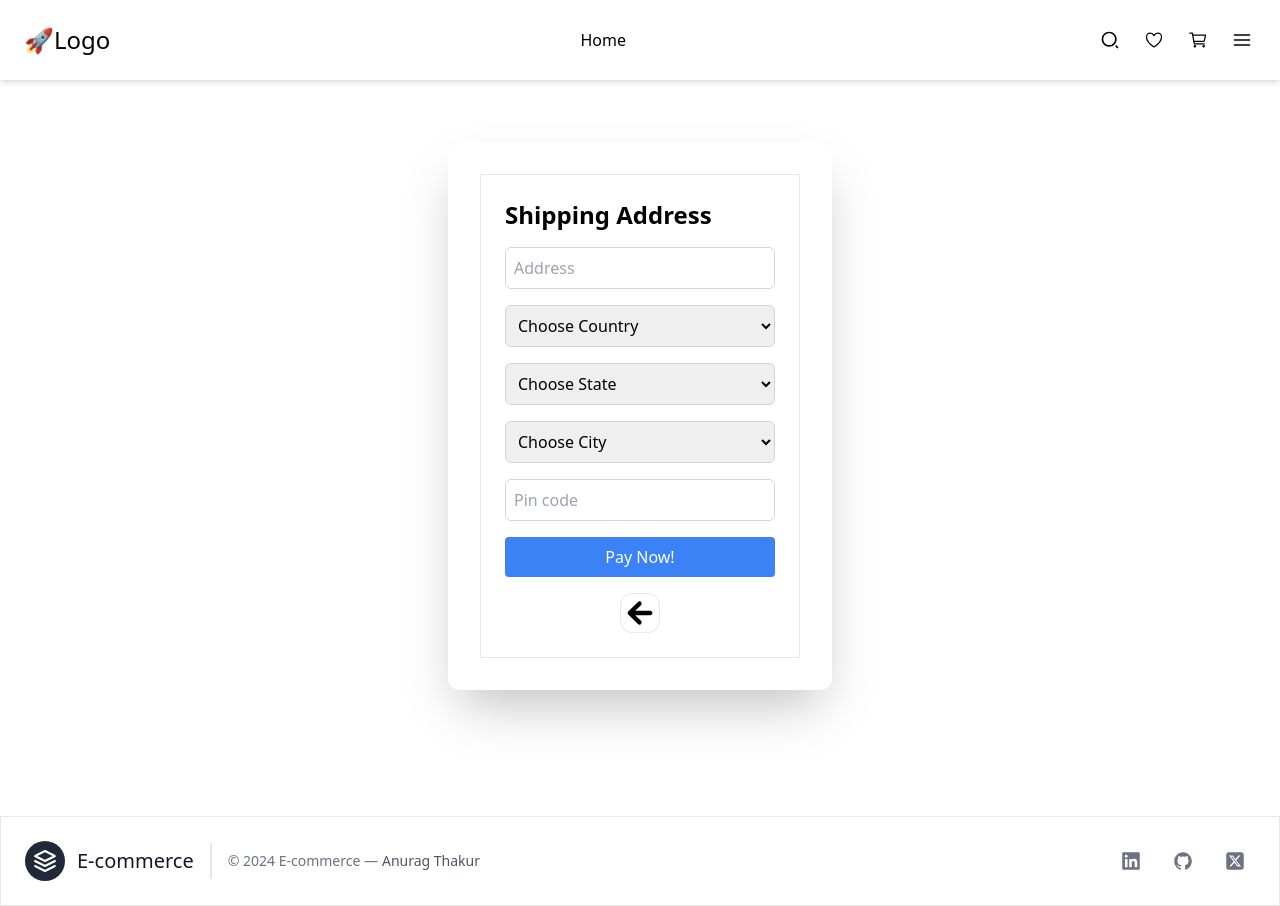
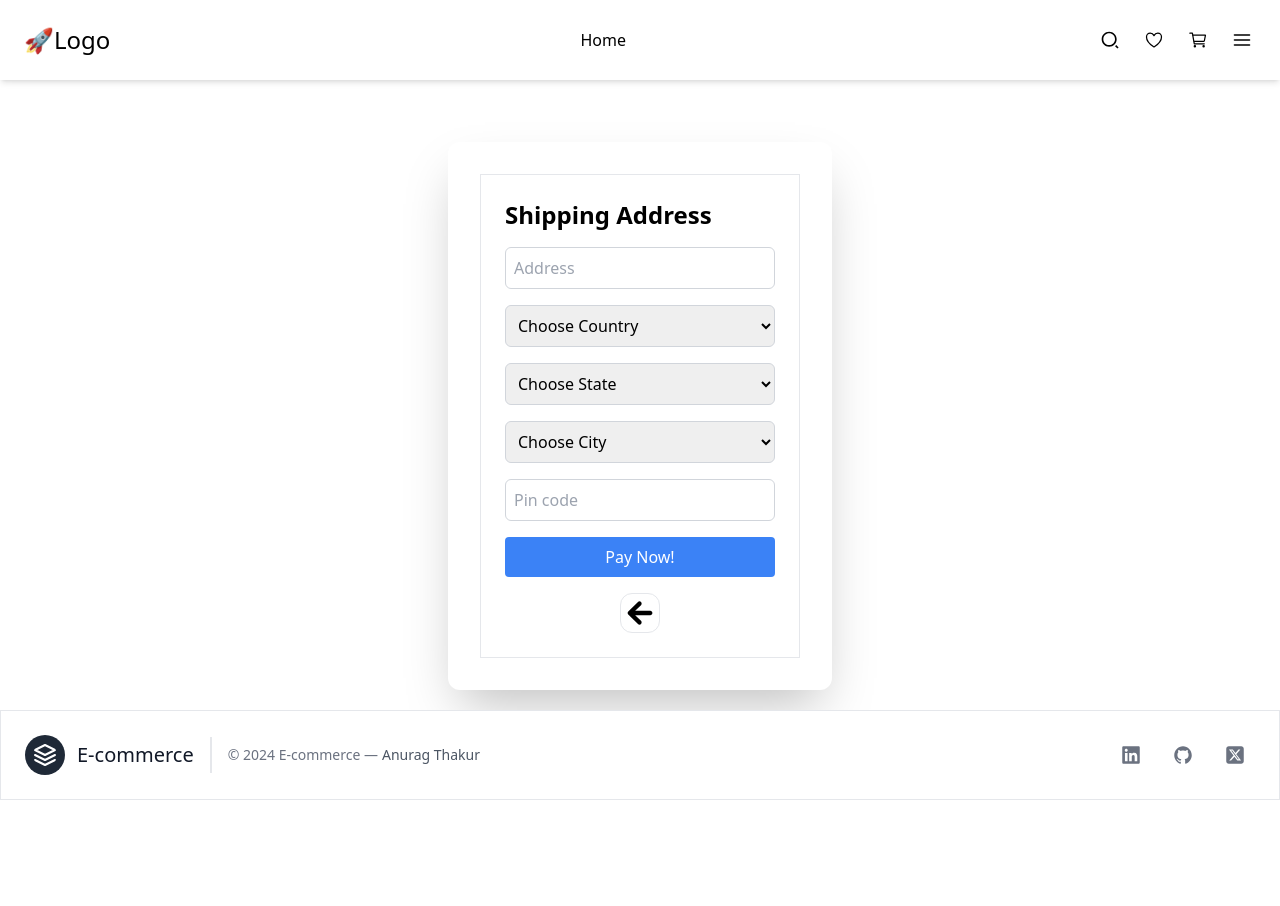
Before and after one commit to AnuragTh09/Ecommerce-website, a React (Vite) app in the folder Frontend/: page /shipping in a window 1280 px wide. After the commit the page ends 816 px from the top, so only its background shows below. Built offline with nearby package versions, Linux system fonts and the light colour scheme.

Commit message:
update Footer component

```diff
--- a/Frontend/src/components/Footer.jsx
+++ b/Frontend/src/components/Footer.jsx
@@ -3,13 +3,14 @@ import { IoLogoGithub } from "react-icons/io";
 import { FaLinkedin } from "react-icons/fa";
 import { FaSquareXTwitter } from "react-icons/fa6";
 import '../index.css'
+import { Link } from "react-router-dom";
 
 const Footer = () => {
   return (
-    <div className="footer-container  ">
+    <div className="footer-container fixed bottom-0 left-0 w-full bg-gray-800 text-white text-center ">
       <footer className="footer text-gray-600 body-font fixed-bottom w-full h-auto bg-white border border-gray-200">
         <div className="container p-6 mx-auto flex items-center sm:flex-row flex-col">
-          <a className="flex title-font font-medium items-center md:justify-start justify-center text-gray-900">
+          <Link className="flex title-font font-medium items-center md:justify-start justify-center text-gray-900">
             <svg
               fill="none"
               stroke="currentColor"
@@ -22,7 +23,7 @@ const Footer = () => {
               <path d="M12 2L2 7l10 5 10-5-10-5zM2 17l10 5 10-5M2 12l10 5 10-5"></path>
             </svg>
             <span className="ml-3 text-xl">E-commerce</span>
-          </a>
+          </Link>
           <p className="text-sm text-gray-500 sm:ml-4 sm:pl-4 sm:border-l-2 sm:border-gray-200 sm:py-2 sm:mt-0 mt-4">
             © 2024 E-commerce —
             <a
```
